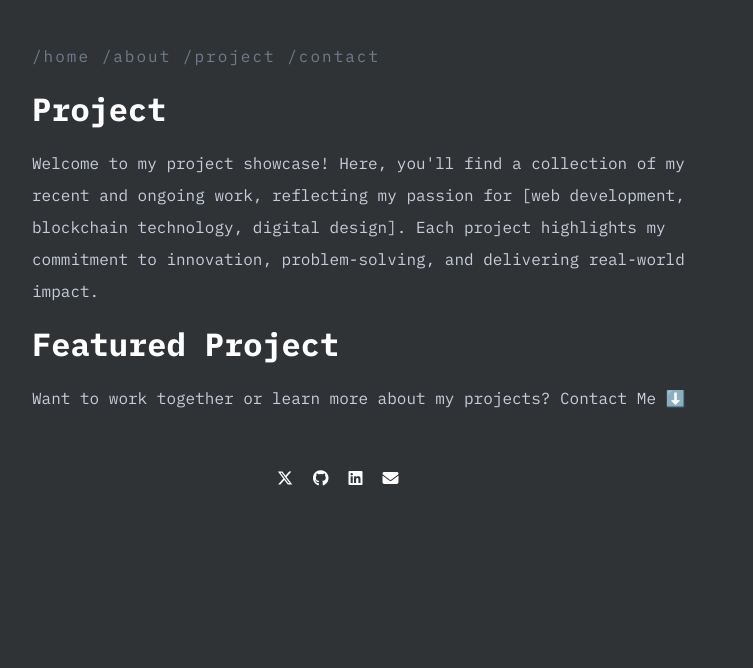
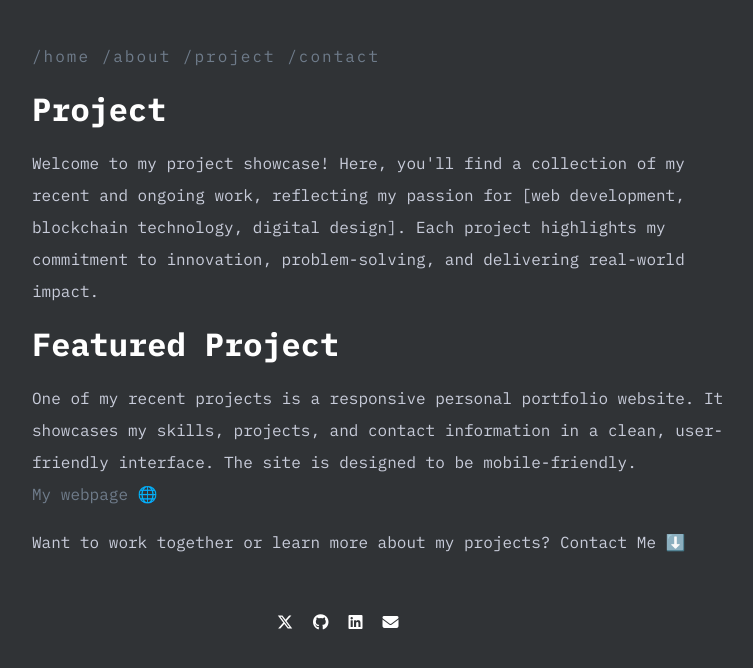
Before and after one commit to jojo-saturo/webpage, a website: page project.html in a window 1280 px wide. Shown: the whole page, without its empty margins (258-1011 px from the left). Drawn offline with Linux system fonts and the light colour scheme.

Commit message:
project added

```diff
--- a/project.css
+++ b/project.css
@@ -12,7 +12,7 @@ body {
   margin-bottom: 10px;
   letter-spacing: 2px;
 }
-.my_links a {
+.my_links a, a {
   color: #6f7c8b;
   text-decoration: none;
 }
--- a/project.html
+++ b/project.html
@@ -32,7 +32,15 @@
       impact.
     </p>
     <h1>Featured Project</h1>
-    <p></p>
+    <p>
+      One of my recent projects is a responsive personal portfolio website. It showcases my skills, projects, and contact information in a clean, user-friendly interface. The site is designed to be mobile-friendly.
+      <br>
+      <a
+        href="https://webpage-nu-one.vercel.app/"
+        target="_blank"
+      >
+        My webpage 🌐</a>
+    </p>
     <p>Want to work together or learn more about my projects? Contact Me ⬇️</p>
     <br />
     <p class="icon_items">
```
Also changed, not shown: index.html (+1 -1 lines).
